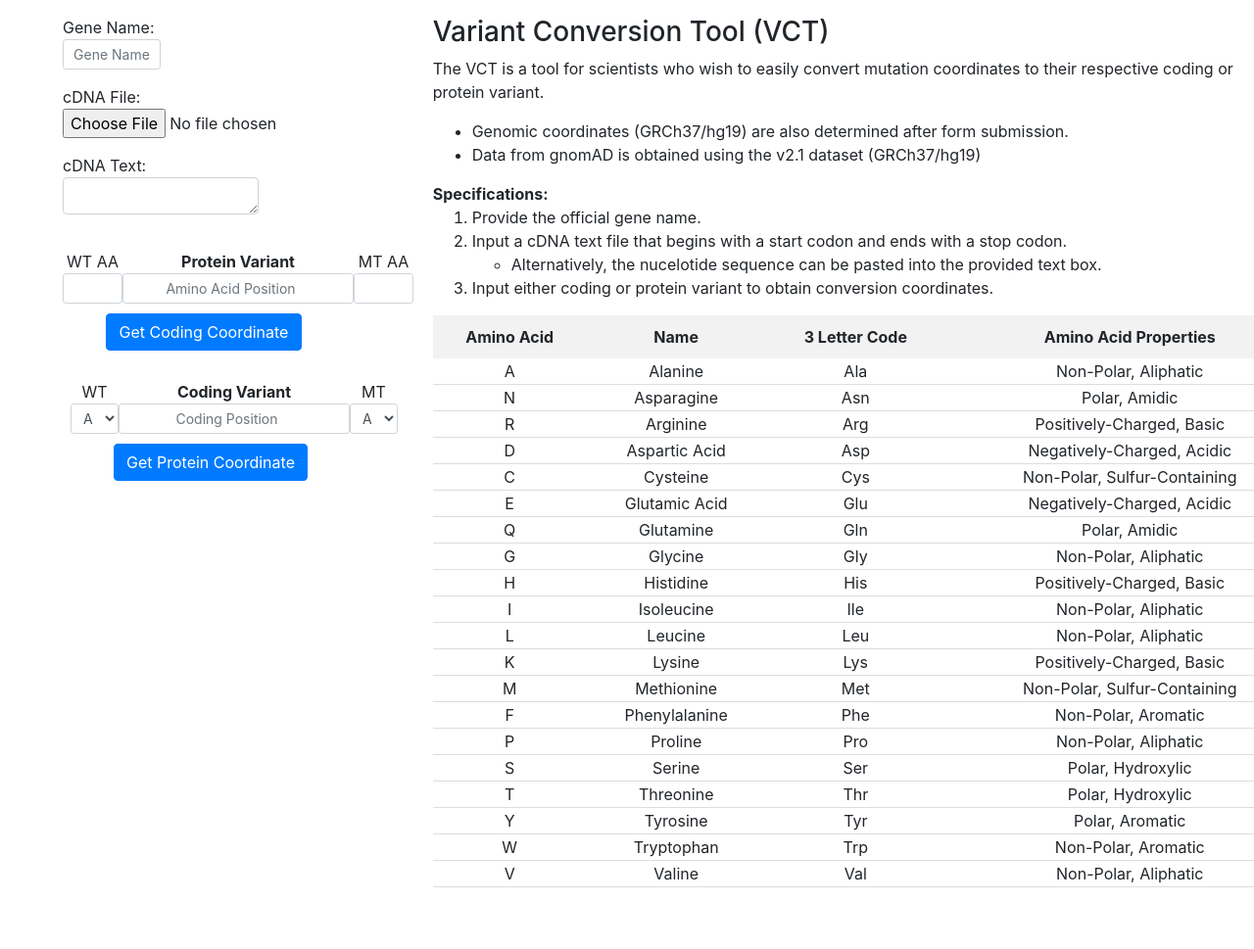
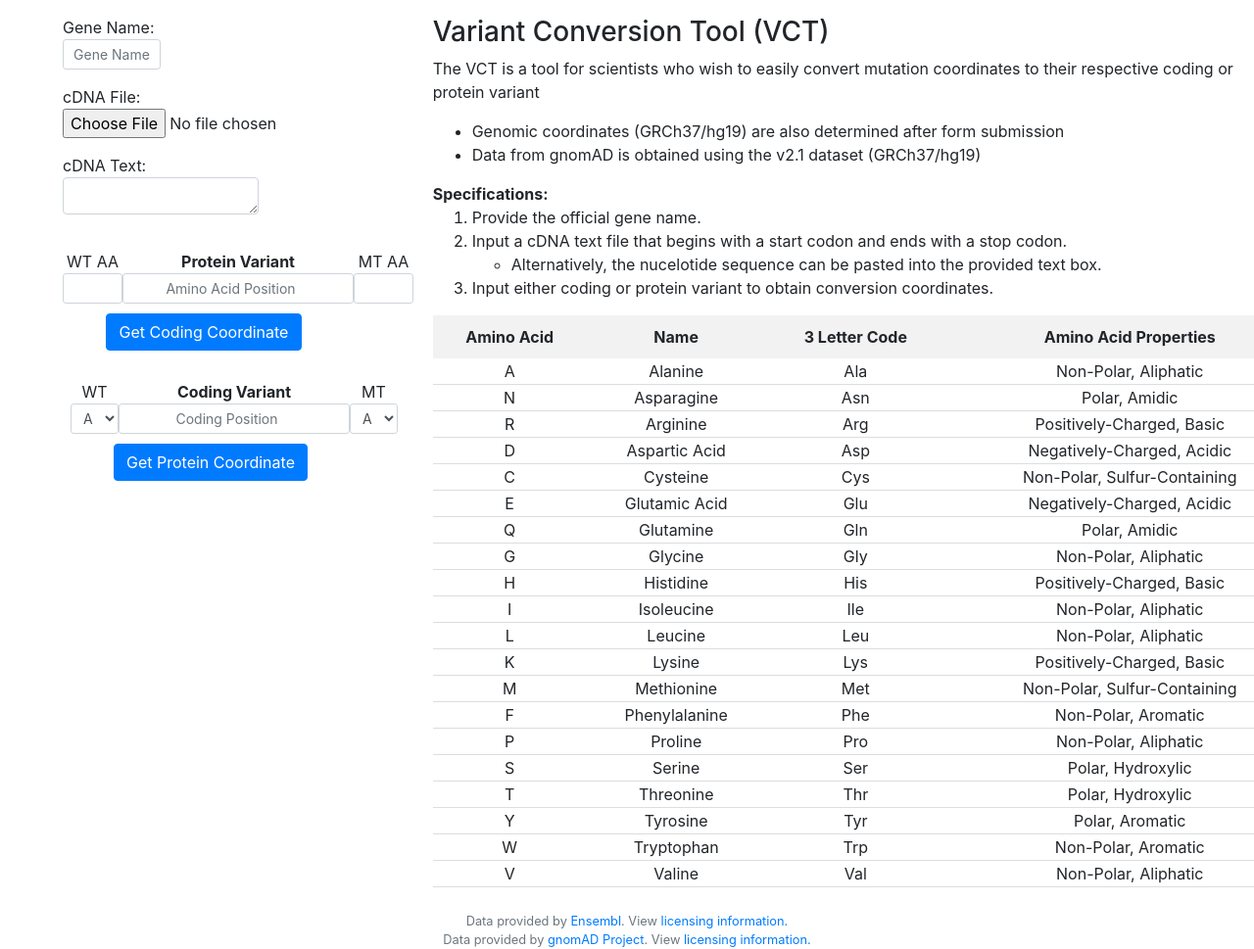
Before and after one commit to JustinzGit/variant_conversion_tool, a Django app: page /conversion/ in a window 1280 px wide; the page is wider, and only the part inside the window is pictured. Shown: the part 64-1033 px from the top of that part at 98% size. Before the commit the page ends 970 px from the top of that part, so only its background shows below. Run offline with Django 3.2, Linux system fonts and the light colour scheme; some libraries are stand-ins or nearby versions.

Commit message:
add footer with data references

```diff
--- a/conversion/static/conversion/styles.css
+++ b/conversion/static/conversion/styles.css
@@ -126,3 +126,7 @@ div.alert {
 #gnomad_table {
     margin-top: 50px;
 }
+
+footer{
+    margin-top: 25px;
+}
--- a/conversion/templates/conversion/layout.html
+++ b/conversion/templates/conversion/layout.html
@@ -89,9 +89,9 @@
                 <div class="col-md-8">
                     <h3>Variant Conversion Tool (VCT)</h3>
                     <p>The VCT is a tool for scientists who wish to easily convert mutation coordinates to their
-                        respective coding or protein variant.</p>
+                        respective coding or protein variant</p>
                     <ul>
-                        <li>Genomic coordinates (GRCh37/hg19) are also determined after form submission.</li>
+                        <li>Genomic coordinates (GRCh37/hg19) are also determined after form submission</li>
                         <li>Data from gnomAD is obtained using the v2.1 dataset (GRCh37/hg19)</li>
                     </ul>
 
@@ -109,4 +109,8 @@
             </div>
         </div>
     </body>
+    <footer class="small text-center text-muted">
+        Data provided by <a href="http://europepmc.org/article/MED/25236461?singleResult=true">Ensembl</a>. View <a href="https://raw.githubusercontent.com/Ensembl/ensembl-rest/master/LICENSE">licensing information.</a><br>
+        Data provided by <a href="https://gnomad.broadinstitute.org/">gnomAD Project</a>. View <a href="https://creativecommons.org/publicdomain/zero/1.0/">licensing information.</a><br>
+    </footer>
 </html>
```
